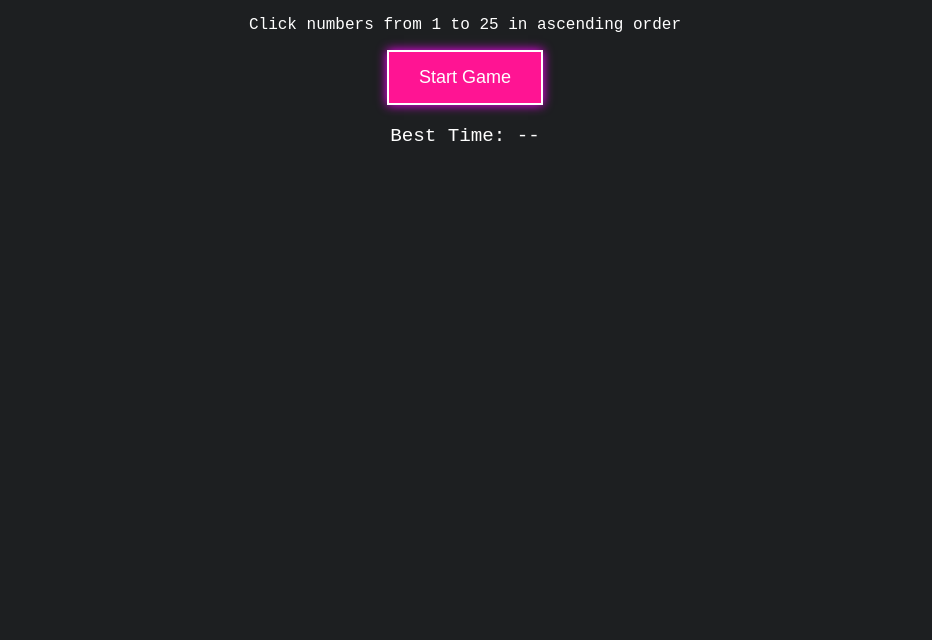
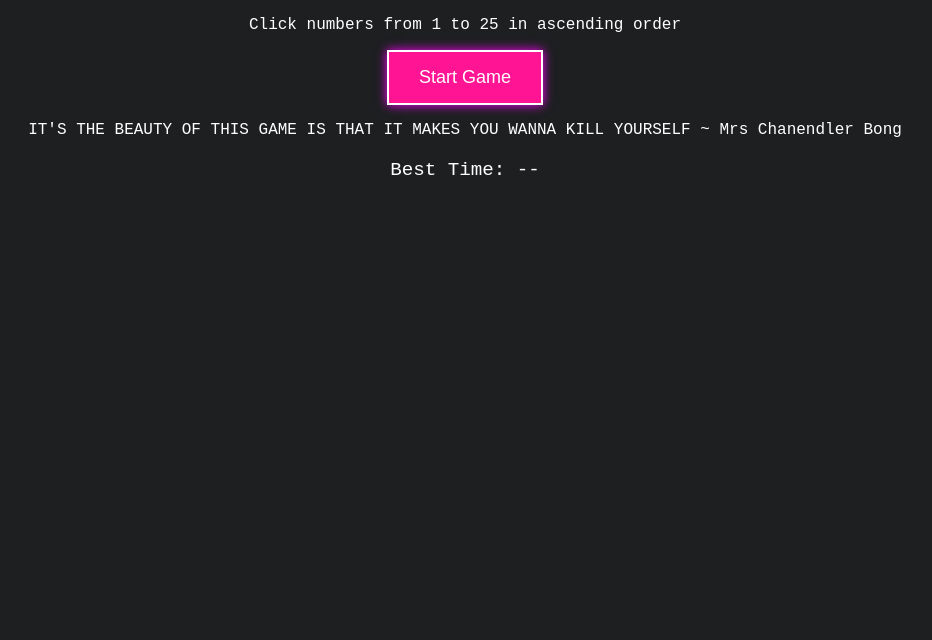
Before and after one commit to manvi0107/game, a plain HTML site: page index.html in a window 1280 px wide. Shown: the part 160-800 px from the top of the page, without its empty margins (175-1107 px from the left). Drawn offline with Linux system fonts and the light colour scheme.

Commit message:
Update index.html

```diff
--- a/index.html
+++ b/index.html
@@ -19,6 +19,7 @@
             <div id="timer">Time: 0s</div>
             <div id="schulteTable"></div>
         </div>
+        <p>IT'S THE BEAUTY OF THIS GAME IS THAT IT MAKES YOU WANNA KILL YOURSELF ~ Mrs Chanendler Bong</p>
         <button id="playAgainButton" class="hidden">Play Again</button>
         <button id="goBackButton" class="hidden">Go Back Home</button>
          <button id="startOverButton" class="hidden">Start Over</button>
```
